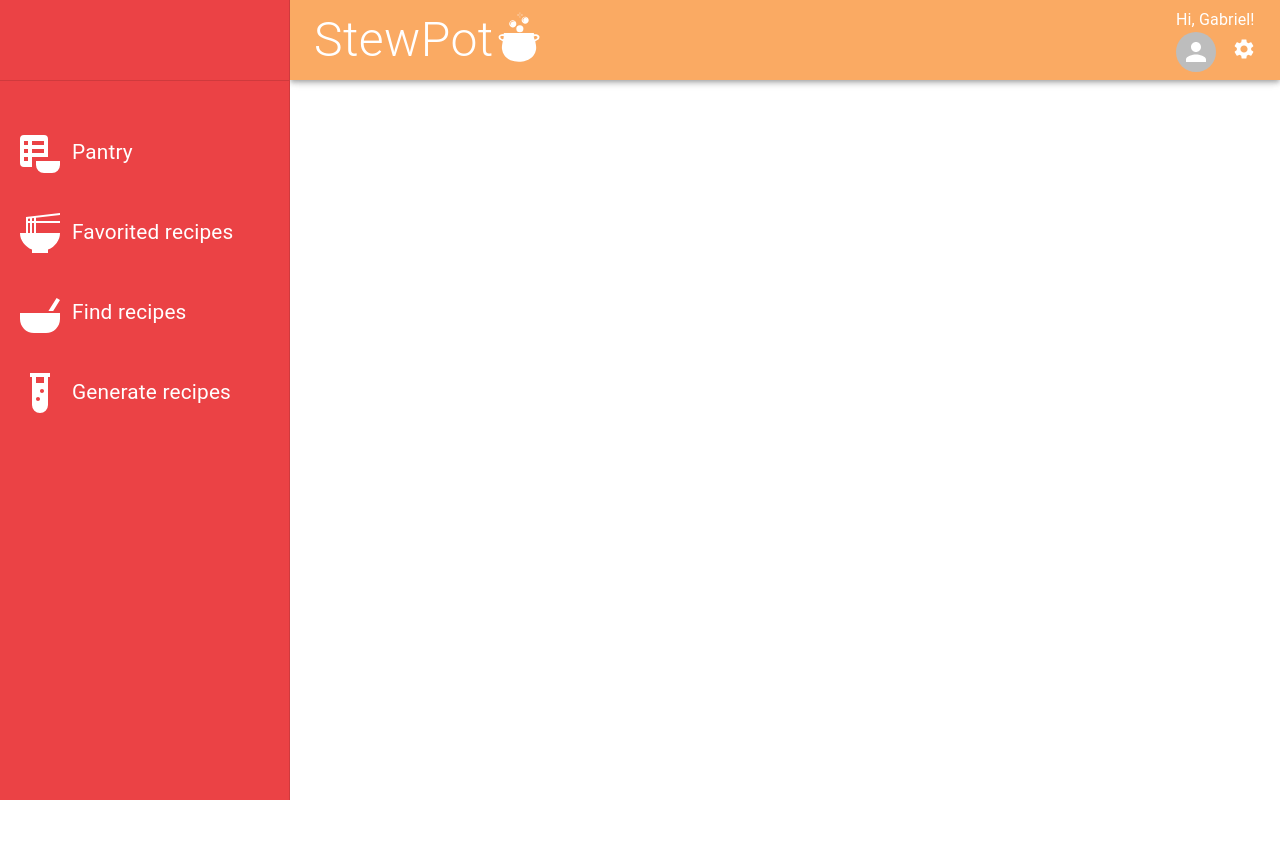
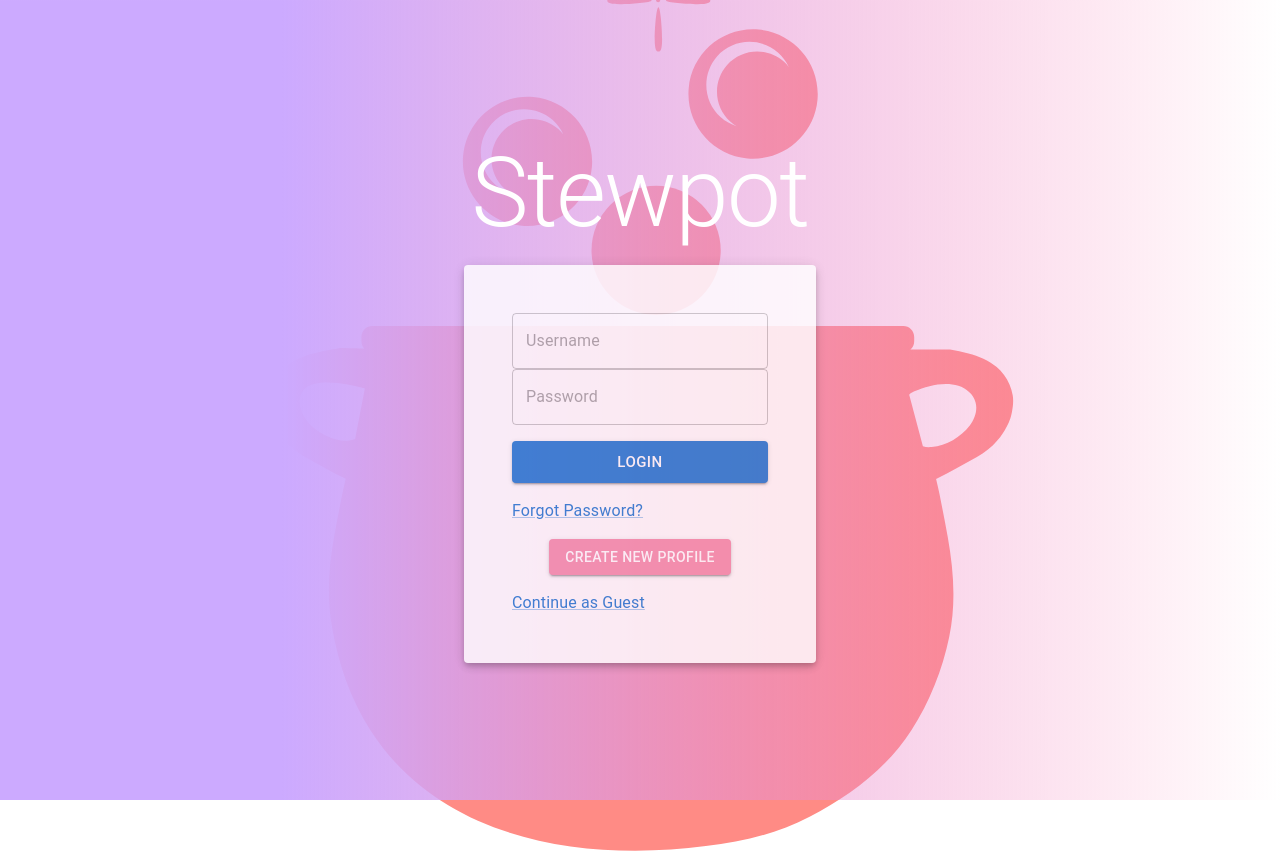
Before and after one commit to wizardbusiness/stewpot, a React (Vite) app: page / in a window 1280 px wide. Before the commit the page ends 800 px from the top, so only its background shows below. Built offline with nearby package versions, Linux system fonts and the light colour scheme.

Commit message:
added missing types.

```diff
--- a/src/App.tsx
+++ b/src/App.tsx
@@ -12,9 +12,9 @@ import '../static/images/icons/logo/gradient.svg'
 
 
 function App() {
-  const [ loggedIn, setLoggedIn ] = useState(true);
+  const [ loggedIn, setLoggedIn ] = useState<boolean>(false);
 
-  const handleLoginAsGuest = () => {
+  const handleLoginAsGuest = (): void => {
     setLoggedIn(true);
   }
 
```
